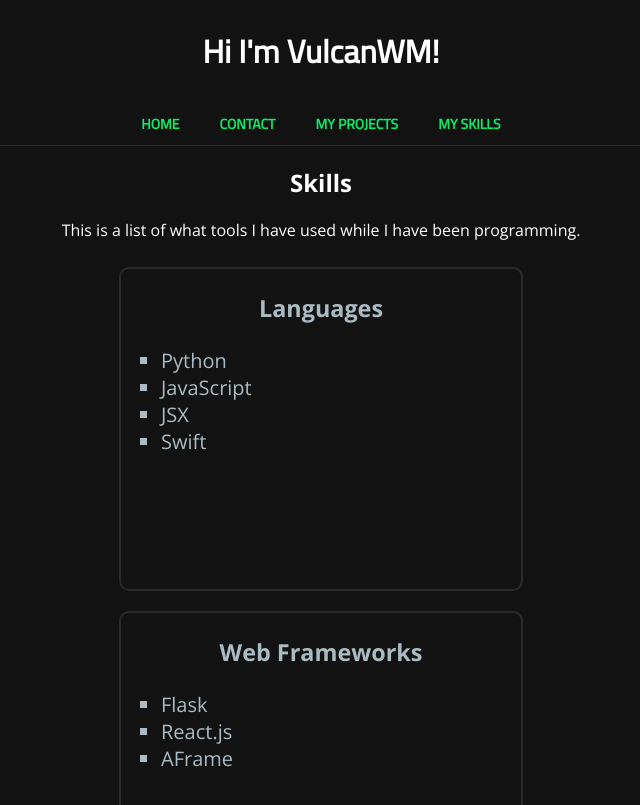
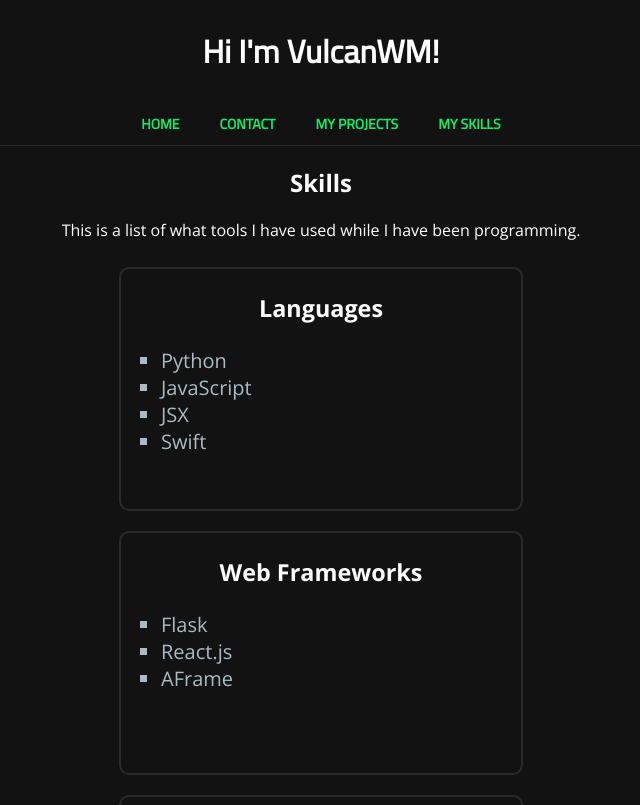
Before and after one commit to VulcanWM/vulcanwm, a Next.js app: page /skills in a window 1280 px wide. Shown: the top 805 px of the page, without its empty margins (319-959 px from the left). Built offline with nearby package versions, Linux system fonts and the light colour scheme.

Commit message:
changed size of skill boxes

```diff
--- a/pages/skills.jsx
+++ b/pages/skills.jsx
@@ -21,7 +21,7 @@ export default function SkillsPage() {
                   <ul className={styles.list}>
                     {
                       skills[skill_type].map((skill_name, index) => (
-                        <li>{skill_name}</li>
+                        <li className={styles.listtext}>{skill_name}</li>
                       ))
                     }
                   </ul>
--- a/styles/skills.module.css
+++ b/styles/skills.module.css
@@ -9,22 +9,24 @@
 .list {
   list-style-type: square;
   text-align: left;
-  color: var(--light-font)
+}
+
+.listtext {
+  color: var(--light-font);
 }
 
 .alllist {
   border: 2px solid var(--light-background);
   font-size: 20px;
   width: 400px;
-  height: 320px;
+  height: 240px;
   margin: 10px;
   border-radius: 10px;
-  color: var(--light-font)
 }
 
 @media only screen and (max-width: 600px) {
   .listAll {
     width: 250px;
-    height: 430px;
+    height: 110px;
   }
 }
```
